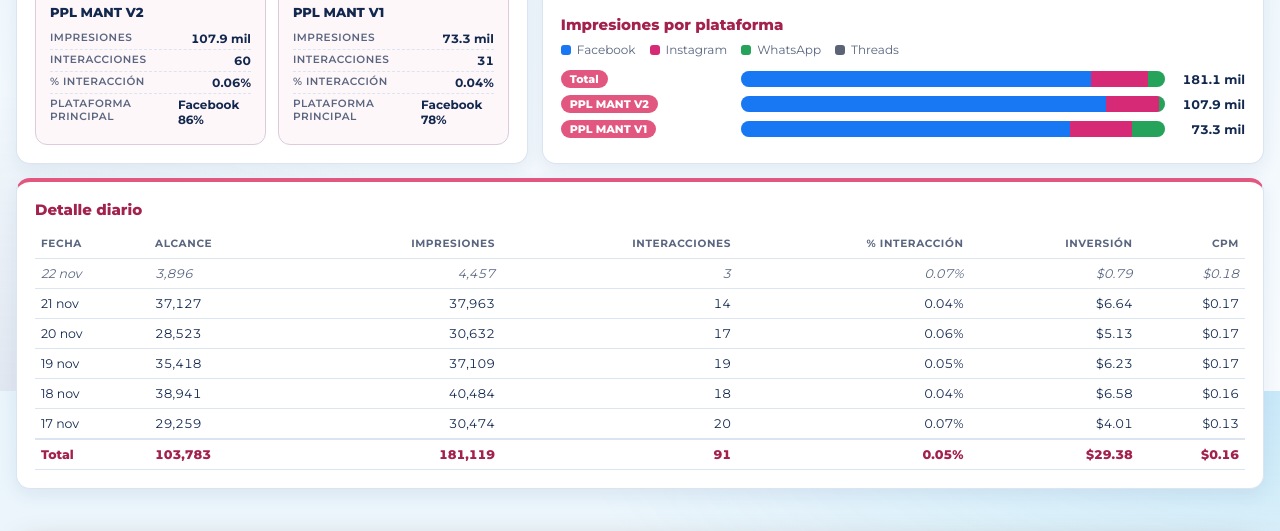
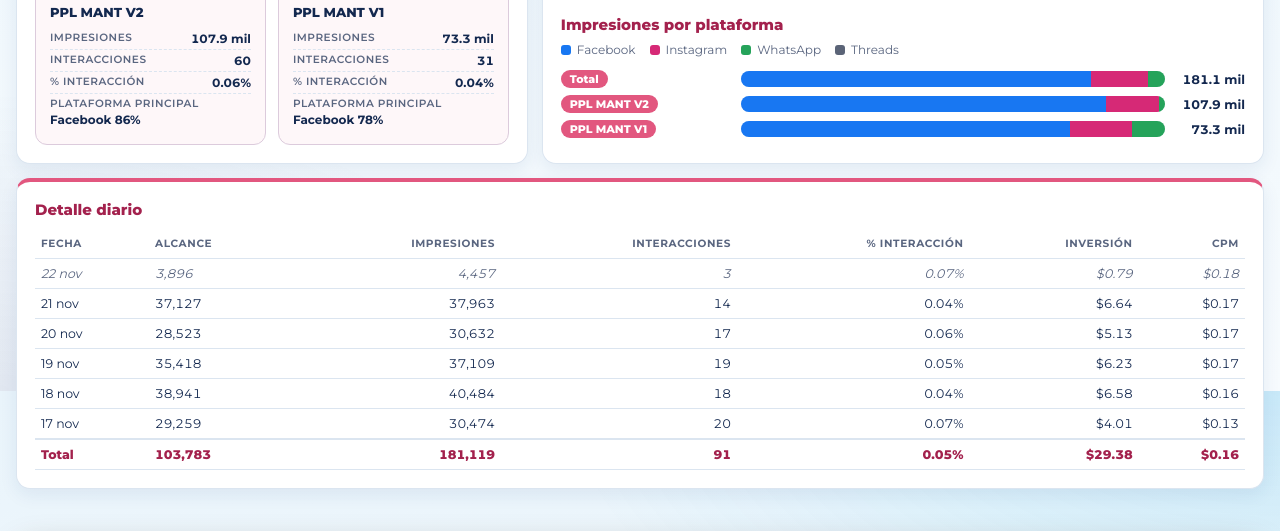
Before and after one commit to mediosdigitalescccp-a11y/Dicegsa---F-rmacos, a plain HTML site: page index.html in a window 1280 px wide. Shown: the part 2809-3340 px from the top of the page. Drawn offline with Linux system fonts and the light colour scheme.

Commit message:
Plataforma principal alineada a la izquierda en los creativos
Co-Authored-By: Claude Opus 5.5 <noreply@anthropic.com>
Claude-Session: https://claude.ai/code/session_019pA5Zqjcv9UHiFLvUhgKgB

```diff
--- a/index.html
+++ b/index.html
@@ -125,6 +125,8 @@ button, select { font-family: inherit; }
 .stats { display: flex; flex-direction: column; flex: 1; justify-content: space-between; font-size: 12px; }
 .stats > div { display: flex; justify-content: space-between; gap: 8px; padding: 3px 0; border-top: 1px dashed var(--line); }
 .stats > div:first-child { border-top: 0; }
+.stats > div.pp { flex-direction: column; justify-content: flex-start; gap: 2px; }
+.stats > div.pp b { text-align: left; white-space: nowrap; }
 .stats span { color: var(--muted); font-size: 10.5px; text-transform: uppercase; letter-spacing: .05em; font-weight: 600; }
 
 .aud { display: grid; grid-template-columns: .85fr 1fr 1.15fr; gap: 12px; }
@@ -414,7 +416,7 @@ details.notes ul { line-height: 1.6; padding-left: 18px; }
       <div class="grid" style="margin-top:var(--gap)">
         <section class="card s5 bcard"><h3>Creativos</h3><p class="sub">Ordenados de mayor a menor impresiones. % interacción = interacciones ÷ impresiones.</p><div class="cards2">${cres.map((c) => { const key = SLUG[m.marca] + '_' + c.a, tp = platOf(c.rows)[0];
           return `<article class="cre"><div class="thumb">${IMG[key] ? `<img src="img/${key}.jpg" alt="${m.marca} ${c.a}" loading="lazy">` : ''}</div><div class="cre-body"><span class="fmt">Page Post Link</span><div class="cre-name">${c.a.replace(/_/g, ' ')}</div>
-          <div class="stats"><div><span>Impresiones</span><b class="num">${F.M(c.imp)}</b></div><div><span>Interacciones</span><b class="num">${F.int(c.inter)}</b></div><div><span>% interacción</span><b class="num">${F.pct2(c.inter / c.imp)}</b></div><div><span>Plataforma principal</span><b>${tp.k} ${F.pct(tp.p)}</b></div></div></div></article>`; }).join('')}</div></section>
+          <div class="stats"><div><span>Impresiones</span><b class="num">${F.M(c.imp)}</b></div><div><span>Interacciones</span><b class="num">${F.int(c.inter)}</b></div><div><span>% interacción</span><b class="num">${F.pct2(c.inter / c.imp)}</b></div><div class="pp"><span>Plataforma principal</span><b>${tp.k} ${F.pct(tp.p)}</b></div></div></div></article>`; }).join('')}</div></section>
         <section class="card s7 bcard"><h3>Audiencia</h3><p class="sub">Alcance por segmento.</p><div class="aud">${audHTML(m)}</div>
           <h3 style="margin-top:18px">Impresiones por plataforma</h3><div class="keys" style="margin-top:8px">${PLATS.map((p) => `<span style="--c:${PCOL[p]}">${p}</span>`).join('')}</div>
           <div class="bplat">${platRow(m.marca + ' · Total', 'Total', m.creativos, col)}${cres.map((c) => platRow(m.marca + ' · ' + c.a.replace(/_/g, ' '), c.a.replace(/_/g, ' '), c.rows, col)).join('')}</div></section>
```
